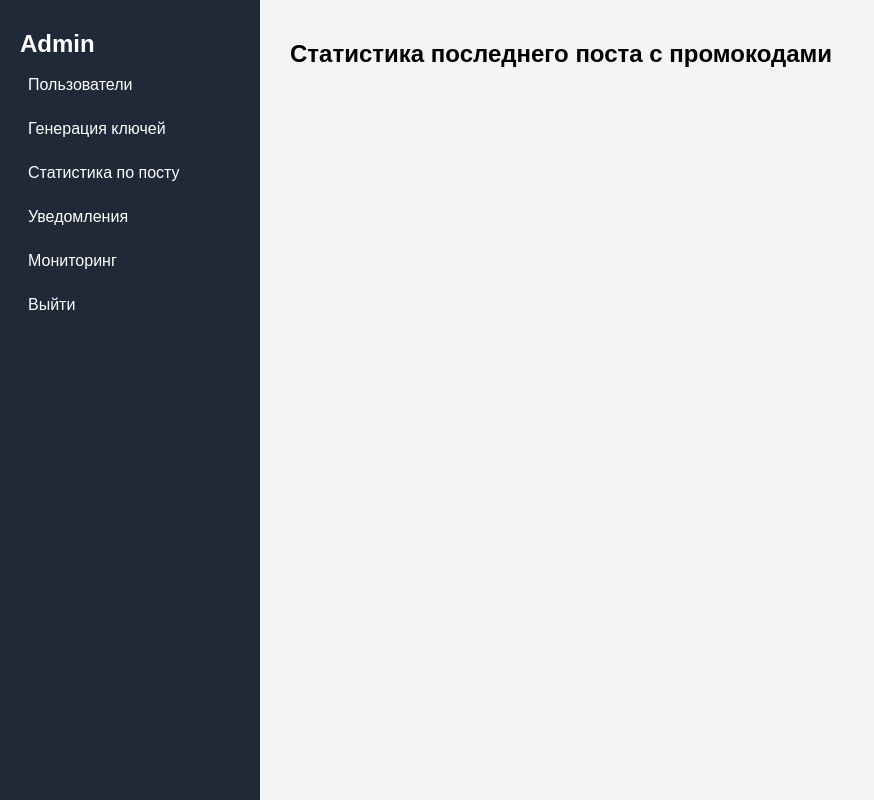
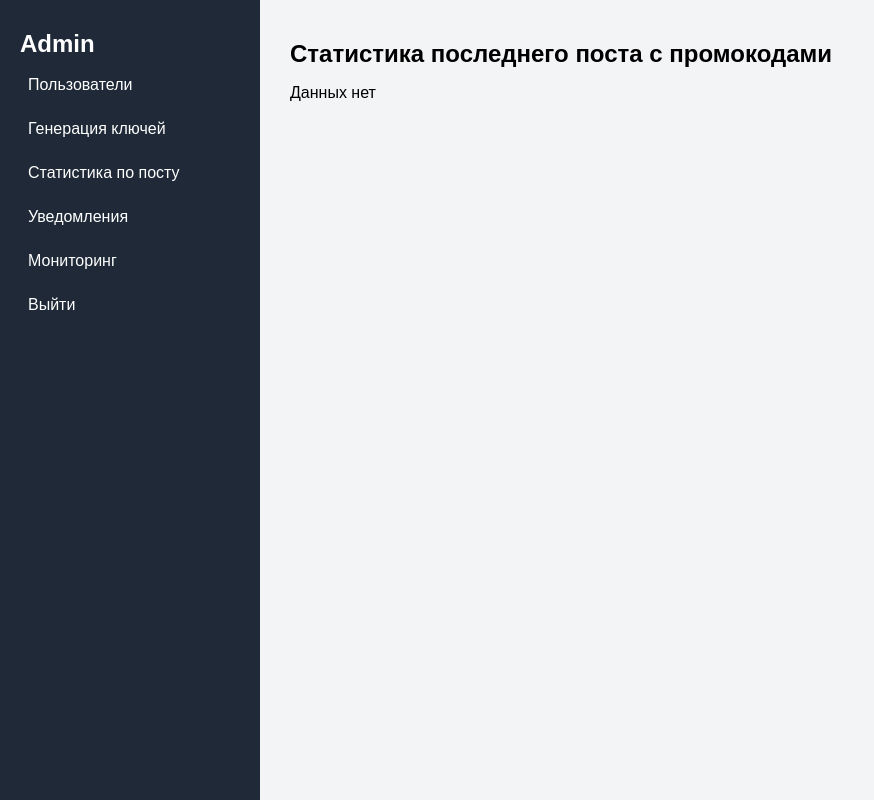
Before and after one commit to nikita133724/Testi-promo, a FastAPI app: template templates/admin/stats.html in a window 1280 px wide. Shown: the whole page, without its empty margins (0-874 px from the left). Run offline with FastAPI, Linux system fonts and the light colour scheme; the template is opened without the code that fills it, so the values that code supplies are empty; the visitor is signed in with stand-in values (Sample User, id 1); parts of the project's set-up code (start-up, migrations or seed data) failed here and were passed over.

Commit message:
Update stats.html

```diff
--- a/templates/admin/stats.html
+++ b/templates/admin/stats.html
@@ -3,6 +3,7 @@
 {% block content %}
 <h2>Статистика последнего поста с промокодами</h2>
 
+{% if stats %}
     {% for user in stats %}
         <h3>
             Пользователь: {{ user.username }} |
@@ -35,4 +36,8 @@
             </tr>
         </table>
     {% endfor %}
+{% else %}
+    <p>Данных нет</p>
+{% endif %}
+
 {% endblock %}
```
Lines whose indentation alone changed are shown as unchanged.
